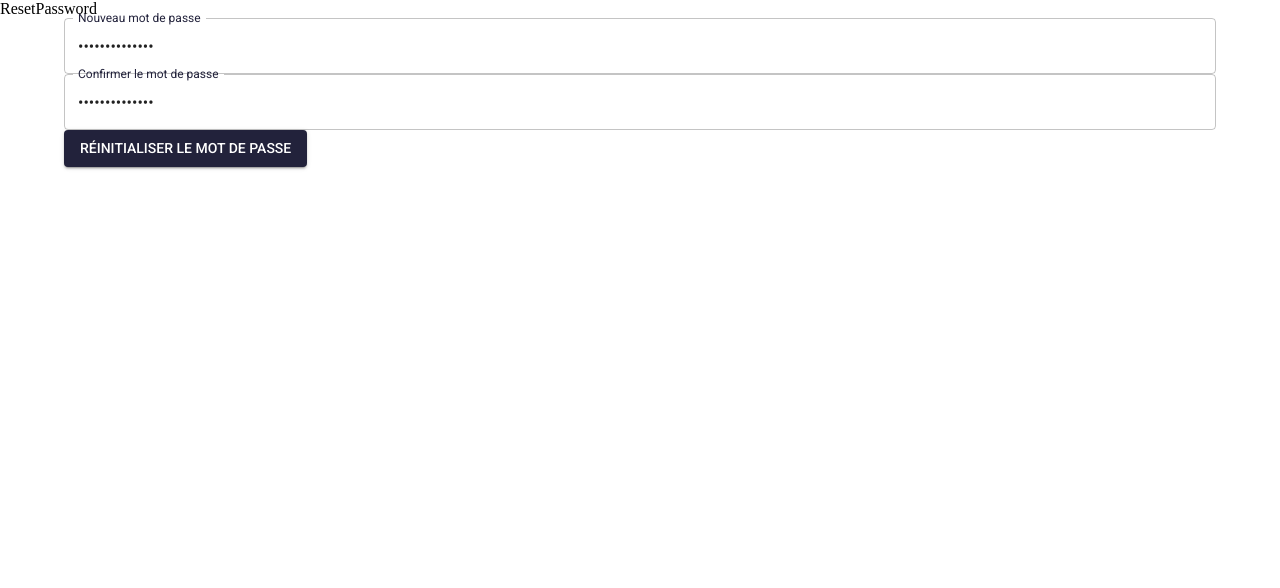
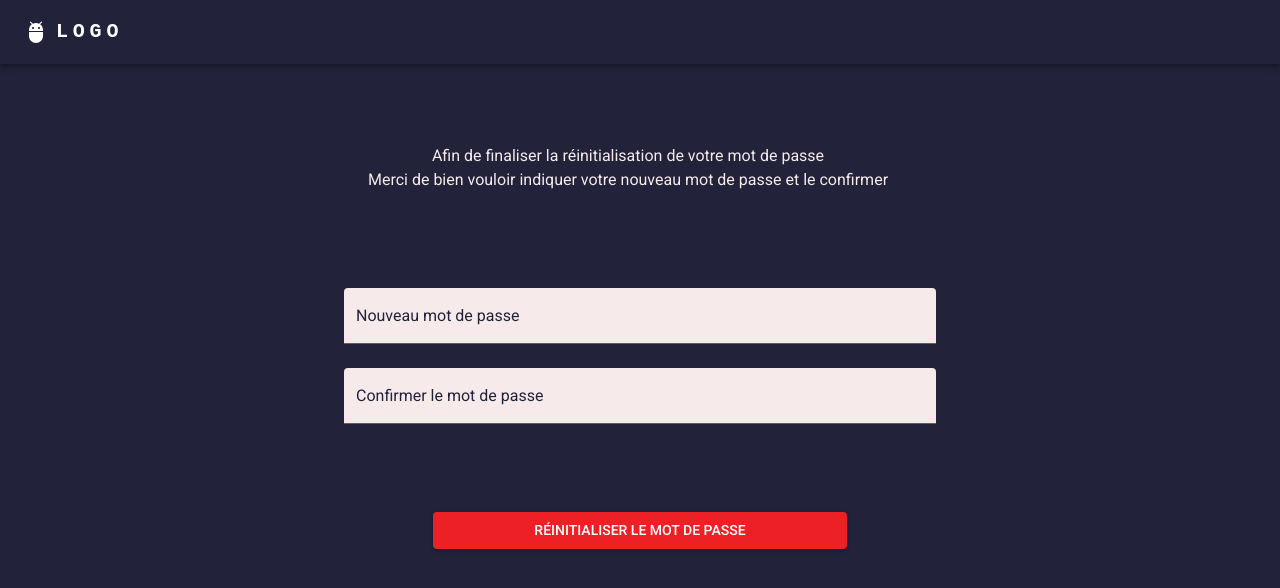
Before and after one commit to youssef67/web-app-rb, a React (Vite) app: page /reset-password in a window 1280 px wide. Shown: the top 588 px of the page. Built offline with nearby package versions, Linux system fonts and the light colour scheme.

Commit message:
mise en place du css pour les routes concernant l'authentification

```diff
--- a/src/components/auth/forms/PasswordForgottenForm.tsx
+++ b/src/components/auth/forms/PasswordForgottenForm.tsx
@@ -1,74 +1,73 @@
-import React from "react";
-import { useForm, Controller, SubmitHandler } from "react-hook-form";
-import { Container, Box, TextField, Button } from "@mui/material";
-import { useNavigate } from "react-router-dom";
-import axios from "axios";
+import React from 'react'
+import { useForm, Controller, SubmitHandler } from 'react-hook-form'
+import { Grid, TextField, Button } from '@mui/material'
+import { useNavigate } from 'react-router-dom'
+import axios from 'axios'
 
 interface PasswordForgottenFormInputs {
-  email: string;
+    email: string
 }
 
 const PasswordForgottenForm: React.FC = () => {
-  const navigate = useNavigate();
+    const navigate = useNavigate()
 
     const {
         handleSubmit,
         control,
         formState: { errors },
-  } = useForm<PasswordForgottenFormInputs>({
-    defaultValues: {
-      email: "you.moudni@gmail.com",
-    },
-  });
+    } = useForm<PasswordForgottenFormInputs>()
 
     const onSubmit: SubmitHandler<PasswordForgottenFormInputs> = (data) => {
-    console.log(data);
-
         axios
-      .post("http://localhost:3333/api/v1/user/forgot-password", data)
+            .post('http://localhost:3333/api/v1/user/forgot-password', data)
             .then((res) => {
                 if (res) {
-          console.log("email envoyé");
-          navigate("/");
-          console.log(res);
+                    console.log('email envoyé')
+                    navigate('/')
+                    console.log(res)
                 } else {
-          throw new Error("absence de token");
+                    throw new Error('absence de token')
                 }
             })
-      .catch((error) => console.log(error));
-  };
+            .catch((error) => console.log(error))
+    }
 
     return (
-    <Container>
-      <Box component="form" onSubmit={handleSubmit(onSubmit)}>
+        <Grid container component="form" onSubmit={handleSubmit(onSubmit)}>
             <Controller
                 name="email"
                 control={control}
-          defaultValue=""
-          rules={{
-            required: "L'email est requis",
-            pattern: {
-              value: /^[\w-\.]+@([\w-]+\.)+[\w-]{2,4}$/,
-              message: "L'email n'est pas valide",
-            },
-          }}
+                rules={{ required: true, pattern: /^\S+@\S+$/i }}
                 render={({ field }) => (
                     <TextField
                         {...field}
                         label="Email"
-              variant="outlined"
+                        variant="filled"
                         fullWidth
+                        margin="normal"
                         error={!!errors.email}
-              helperText={errors.email ? errors.email.message : ""}
+                        helperText={
+                            errors.email ? "Format d'email invalide" : ''
+                        }
                     />
                 )}
             />
-        <Button type="submit" variant="contained" color="primary">
+            <Grid container direction="column" alignItems={'center'} my={10}>
+                <Button
+                    type="submit"
+                    variant="contained"
+                    color="primary"
+                    style={{
+                        marginBottom: '50px',
+                        background: '#ed2025',
+                        width: '70%',
+                    }}
+                >
                     Recevoir un email de réinitialisation
                 </Button>
-      </Box>
-    </Container>
-  );
-};
+            </Grid>
+        </Grid>
+    )
+}
 
-export default PasswordForgottenForm;
+export default PasswordForgottenForm
--- a/src/components/auth/forms/ResetPasswordForm.tsx
+++ b/src/components/auth/forms/ResetPasswordForm.tsx
@@ -1,58 +1,49 @@
-import React from 'react';
-import { useForm, Controller, SubmitHandler } from 'react-hook-form';
-import { useQuery } from "../../../hooks/useQuery";
-import { useNavigate } from "react-router-dom";
-import axios from "axios";
-import { Container, Box, TextField, Button } from '@mui/material';
+import React from 'react'
+import { useForm, Controller, SubmitHandler } from 'react-hook-form'
+import { useNavigate } from 'react-router-dom'
+import axios from 'axios'
+import { Grid, TextField, Button } from '@mui/material'
 
 interface ResetPasswordFormInputs {
-  newPassword: string;
-  confirmPassword: string;
+    newPassword: string
+    confirmPassword: string
 }
 
-const ResetPasswordForm: React.FC = () => {
-  const navigate = useNavigate();
+interface ResetPasswordFormProps {
+    token: string
+}
 
-  const token = useQuery().get("token");
+const ResetPasswordForm: React.FC<ResetPasswordFormProps> = ({ token }) => {
+    const navigate = useNavigate()
 
-  console.log('token ', token)
-
-  const { handleSubmit, control, watch, formState: { errors } } = useForm<ResetPasswordFormInputs>(
-    {
-      defaultValues: {
-        newPassword: "drusslalegende",
-        confirmPassword: "drusslalegende",
-      },
-    }
-  );
-  const newPassword = watch('newPassword');
+    const {
+        handleSubmit,
+        control,
+        watch,
+        formState: { errors },
+    } = useForm<ResetPasswordFormInputs>()
+    const newPassword = watch('newPassword')
 
     const onSubmit: SubmitHandler<ResetPasswordFormInputs> = (data) => {
-    console.log(token);
-    console.log(data);
-
         axios
-      .post(`http://localhost:3333/api/v1/user/reset-password?token=${token}`, {
+            .post(
+                `http://localhost:3333/api/v1/user/reset-password?token=${token}`,
+                {
                     newPassword: data.newPassword,
-      })
+                }
+            )
             .then((res) => {
                 if (res) {
-          console.log("reset password success");
-          navigate("/");
+                    navigate('/')
                 } else {
-          throw new Error("absence de token");
+                    throw new Error('absence de token')
                 }
             })
-      .catch((error) => console.log(error));
-    // Envoyer une demande de réinitialisation du mot de passe
-  };
+            .catch((error) => console.log(error))
+    }
 
     return (
-    <Container>
-      <Box
-        component="form"
-        onSubmit={handleSubmit(onSubmit)}
-      >
+        <Grid container component="form" onSubmit={handleSubmit(onSubmit)}>
             <Controller
                 name="newPassword"
                 control={control}
@@ -61,18 +52,22 @@ const ResetPasswordForm: React.FC = () => {
                     required: 'Le nouveau mot de passe est requis',
                     minLength: {
                         value: 8,
-              message: 'Le mot de passe doit contenir au moins 8 caractères'
-            }
+                        message:
+                            'Le mot de passe doit contenir au moins 8 caractères',
+                    },
                 }}
                 render={({ field }) => (
                     <TextField
                         {...field}
                         label="Nouveau mot de passe"
                         type="password"
-              variant="outlined"
+                        variant="filled"
                         fullWidth
+                        margin="normal"
                         error={!!errors.newPassword}
-              helperText={errors.newPassword ? errors.newPassword.message : ''}
+                        helperText={
+                            errors.newPassword ? errors.newPassword.message : ''
+                        }
                     />
                 )}
             />
@@ -82,27 +77,43 @@ const ResetPasswordForm: React.FC = () => {
                 defaultValue=""
                 rules={{
                     required: 'La confirmation du mot de passe est requise',
-            validate: value =>
-              value === newPassword || 'Les mots de passe ne correspondent pas'
+                    validate: (value) =>
+                        value === newPassword ||
+                        'Les mots de passe ne correspondent pas',
                 }}
                 render={({ field }) => (
                     <TextField
                         {...field}
                         label="Confirmer le mot de passe"
                         type="password"
-              variant="outlined"
+                        variant="filled"
+                        margin="normal"
                         fullWidth
                         error={!!errors.confirmPassword}
-              helperText={errors.confirmPassword ? errors.confirmPassword.message : ''}
+                        helperText={
+                            errors.confirmPassword
+                                ? errors.confirmPassword.message
+                                : ''
+                        }
                     />
                 )}
             />
-        <Button type="submit" variant="contained" color="primary">
+            <Grid container direction="column" alignItems={'center'} my={10}>
+                <Button
+                    type="submit"
+                    variant="contained"
+                    color="primary"
+                    style={{
+                        marginBottom: '50px',
+                        background: '#ed2025',
+                        width: '70%',
+                    }}
+                >
                     Réinitialiser le mot de passe
                 </Button>
-      </Box>
-    </Container>
-  );
-};
+            </Grid>
+        </Grid>
+    )
+}
 
-export default ResetPasswordForm;
+export default ResetPasswordForm
--- a/src/routes/auth/ActivateUser.tsx
+++ b/src/routes/auth/ActivateUser.tsx
@@ -1,14 +1,54 @@
 import React from 'react'
-import ActivateUserForm from "@components/auth/forms/ActivateUserForm";
+import ActivateUserForm from '@components/auth/forms/ActivateUserForm'
+import { useTheme } from '@mui/material/styles'
 
+import AppBarBeforeLogin from '@components/common/AppBarBeforeLogin'
+import { Container, Grid, Typography } from '@mui/material'
+import { useQuery } from '../../hooks/useQuery'
 
 const ActivateUser: React.FC = () => {
-  return (
-    <>
-    <div>ActivateUser</div>
-    <ActivateUserForm/>
-    </>
-  )
+    const theme = useTheme()
+    const token: string | null = useQuery().get('token')
+    const email: string | null = useQuery().get('email')
+
+    console.log(email)
+
+    return (
+        <div
+            style={{
+                background: theme.palette.background.default,
+                minHeight: '100vh',
+            }}
+        >
+            <AppBarBeforeLogin />
+            <Container style={{ maxWidth: '50%' }}>
+                <Grid
+                    container
+                    justifyContent="center"
+                    direction="column"
+                    alignItems="center"
+                    spacing={3}
+                    my={10}
+                >
+                    <Grid item>
+                        <Typography>
+                            Afin de finaliser votre inscription, merci de
+                            confirmer votre email
+                        </Typography>
+                    </Grid>
+                    <Grid item marginBottom={5}>
+                        <Typography>
+                            Votre email :{' '}
+                            <span style={{ fontWeight: 'bold' }}>
+                                {email == null ? 'you.moudni@gmail.com' : email}
+                            </span>
+                        </Typography>
+                    </Grid>
+                    <ActivateUserForm email={email || ''} token={token || ''} />
+                </Grid>
+            </Container>
+        </div>
+    )
 }
 
 export default ActivateUser
--- a/src/routes/auth/Login.tsx
+++ b/src/routes/auth/Login.tsx
@@ -1,27 +1,23 @@
-import React from "react";
-import LoginForm from "@components/auth/forms/LoginForm";
-import AppBarBeforeLogin from "@components/common/AppBarBeforeLogin";
-import Cookies from "js-cookie";
-import { Container, Grid, Divider, Typography, Chip, Box } from "@mui/material";
-import { useNavigate } from "react-router-dom";
-import { useTheme } from "@mui/material/styles";
+import React from 'react'
+import LoginForm from '@components/auth/forms/LoginForm'
+import AppBarBeforeLogin from '@components/common/AppBarBeforeLogin'
+import { Container, Grid, Divider, Typography, Chip, Box } from '@mui/material'
+import { useNavigate } from 'react-router-dom'
+import { useTheme } from '@mui/material/styles'
 
 const Login: React.FC = () => {
-  const navigate = useNavigate();
-  const theme = useTheme();
-
-  const allCookies = Cookies.get("compagnyUser");
-  console.log(allCookies);
+    const navigate = useNavigate()
+    const theme = useTheme()
 
     const handleRegister = () => {
-    navigate("/register");
-  };
+        navigate('/register')
+    }
 
     return (
         <div
             style={{
                 background: theme.palette.background.default,
-        minHeight: "100vh",
+                minHeight: '100vh',
             }}
         >
             <AppBarBeforeLogin />
@@ -32,16 +28,25 @@ const Login: React.FC = () => {
                     direction="column"
                     alignItems="center"
                 >
-          <Grid container spacing={0} my={7} direction="column" width={"80%"}>
+                    <Grid
+                        container
+                        spacing={0}
+                        my={7}
+                        direction="column"
+                        width={'80%'}
+                    >
                         <Grid>
                             <Typography>Connectez-vous</Typography>
                         </Grid>
                         <Grid>
                             <Typography>
-                Pas encore de compte ?{" "}
+                                Pas encore de compte ?{' '}
                                 <span
                                     onClick={handleRegister}
-                  style={{ cursor: "pointer", color: "#ed2025" }}
+                                    style={{
+                                        cursor: 'pointer',
+                                        color: '#ed2025',
+                                    }}
                                 >
                                     Créer un compte
                                 </span>
@@ -49,7 +54,7 @@ const Login: React.FC = () => {
                             <Box>
                                 <Divider
                                     style={{
-                    marginTop: "40px",
+                                        marginTop: '40px',
                                         borderColor: theme.palette.divider,
                                     }}
                                 >
@@ -57,7 +62,7 @@ const Login: React.FC = () => {
                                         label="OU"
                                         size="medium"
                                         variant="outlined"
-                    sx={{ color: "#f6eaea" }}
+                                        sx={{ color: '#f6eaea' }}
                                     />
                                 </Divider>
                             </Box>
@@ -69,7 +74,7 @@ const Login: React.FC = () => {
                 </Grid>
             </Container>
         </div>
-  );
-};
+    )
+}
 
-export default Login;
+export default Login
--- a/src/routes/auth/PasswordForgotten.tsx
+++ b/src/routes/auth/PasswordForgotten.tsx
@@ -1,13 +1,42 @@
-import React from "react";
-import PasswordForgottenForm from "@components/auth/forms/PasswordForgottenForm";
+import React from 'react'
+import PasswordForgottenForm from '@components/auth/forms/PasswordForgottenForm'
+import { useTheme } from '@mui/material/styles'
+import { Container, Grid, Typography } from '@mui/material'
+import AppBarBeforeLogin from '@components/common/AppBarBeforeLogin'
 
 const PasswordForgotten: React.FC = () => {
-  return (
-    <>
-      <div>ForgottenPassword</div>
-      <PasswordForgottenForm />
-    </>
-  );
-};
+    const theme = useTheme()
 
-export default PasswordForgotten;
+    return (
+        <div
+            style={{
+                background: theme.palette.background.default,
+                minHeight: '100vh',
+            }}
+        >
+            <AppBarBeforeLogin />
+            <Container style={{ maxWidth: '50%' }}>
+                <Grid
+                    container
+                    justifyContent="center"
+                    direction="column"
+                    alignItems="center"
+                    spacing={3}
+                    my={10}
+                >
+                    <Typography>
+                        Afin de procéder à la réinitialisation de votre mot de
+                        passe
+                    </Typography>
+                    <Typography>
+                        Merci de bien vouloir indiquer votre email utilisé lors
+                        de votre première inscription
+                    </Typography>
+                </Grid>
+                <PasswordForgottenForm />
+            </Container>
+        </div>
+    )
+}
+
+export default PasswordForgotten
--- a/src/routes/auth/ResetPassword.tsx
+++ b/src/routes/auth/ResetPassword.tsx
@@ -1,13 +1,47 @@
 import React from 'react'
-import ResetPasswordForm from "@components/auth/forms/ResetPasswordForm";
+import ResetPasswordForm from '@components/auth/forms/ResetPasswordForm'
+import AppBarBeforeLogin from '@components/common/AppBarBeforeLogin'
+
+import { useTheme } from '@mui/material/styles'
+import { Container, Grid, Typography } from '@mui/material'
+
+import { useQuery } from '../../hooks/useQuery'
 
 const ResetPassword: React.FC = () => {
-  return (
-    <>
-    <div>ResetPassword</div>
-    <ResetPasswordForm/>
-    </>
-  )
+    const theme = useTheme()
+
+    const token: string | null = useQuery().get('token')
+
+    return (
+        <div
+            style={{
+                background: theme.palette.background.default,
+                minHeight: '100vh',
+            }}
+        >
+            <AppBarBeforeLogin />
+            <Container style={{ maxWidth: '50%' }}>
+                <Grid
+                    container
+                    justifyContent="center"
+                    direction="column"
+                    alignItems="center"
+                    spacing={3}
+                    my={10}
+                >
+                    <Typography>
+                        Afin de finaliser la réinitialisation de votre mot de
+                        passe
+                    </Typography>
+                    <Typography>
+                        Merci de bien vouloir indiquer votre nouveau mot de
+                        passe et le confirmer
+                    </Typography>
+                </Grid>
+                <ResetPasswordForm token={token || ''} />
+            </Container>
+        </div>
+    )
 }
 
 export default ResetPassword
```
Also changed, not shown: src/components/auth/forms/ActivateUserForm.tsx (+36 -23 lines), src/components/auth/forms/RegisterForm.tsx (+63 -43 lines), src/routes/auth/Register.tsx (+22 -18 lines). Lines whose indentation alone changed are shown as unchanged.
